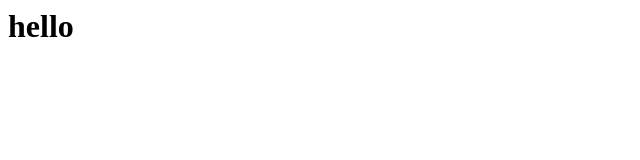
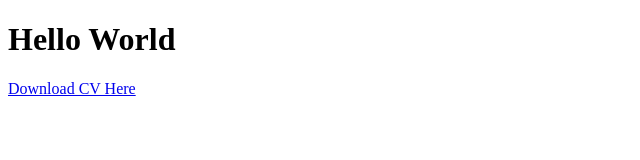
Before and after one commit to johnnymcho/johnnymcho.github.io, a plain HTML site: page index.html in a window 1280 px wide. Shown: the whole page, without its empty margins (0-640 px from the left). Drawn offline with Linux system fonts and the light colour scheme.

Commit message:
Update index.html

```diff
--- a/index.html
+++ b/index.html
@@ -1 +1,11 @@
-<h1>hello</h1>
+<!DOCTYPE html>
+<html>
+  <head>
+    <meta charset="utf-8">
+    <title>CCST9003</title>
+  </head>
+  <body>
+    <h1>Hello World</h1>
+    <a href="https://github.com/johnnymcho/johnnymcho.github.io/raw/refs/heads/main/Curriculum_Vitae.pdf">Download CV Here</a>
+  </body>
+</html>
```
